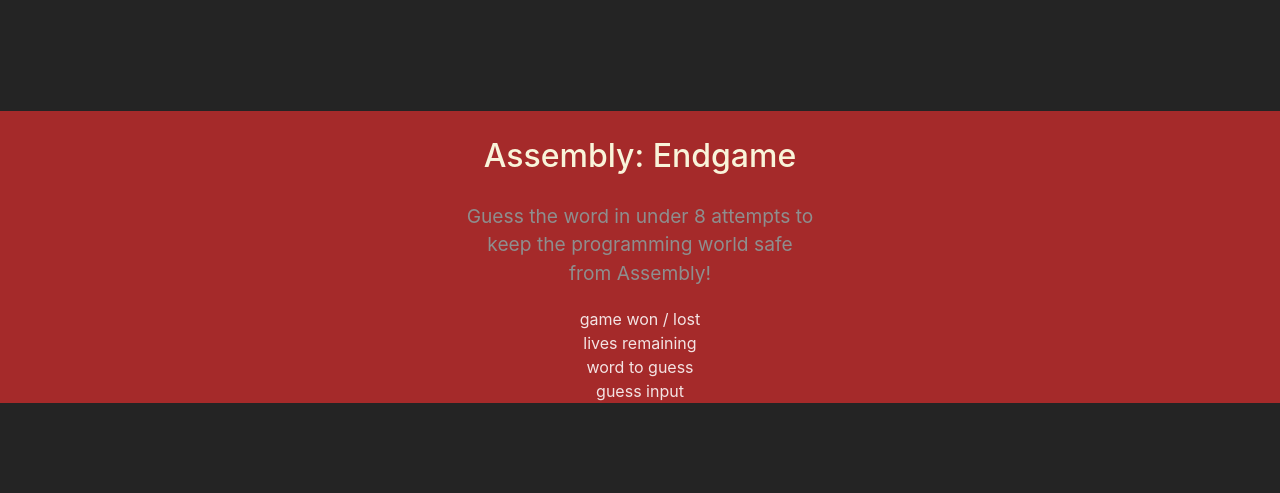
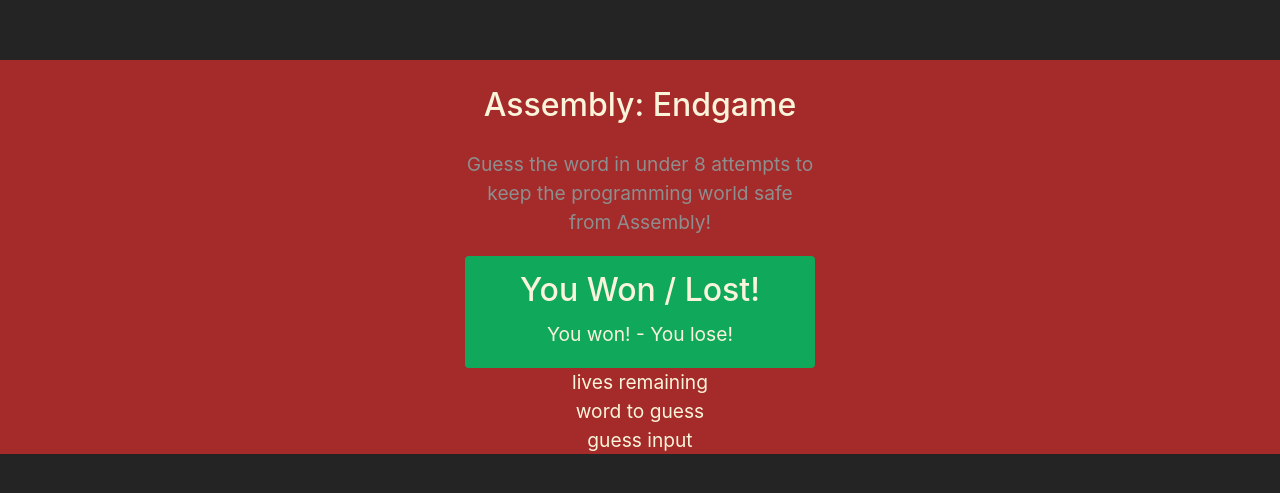
Before and after one commit to img02/assembly-endgame, a React (Vite) app: page / in a window 1280 px wide. Shown: the part 143-636 px from the top of the page. Built offline with nearby package versions, Linux system fonts and the light colour scheme.

Commit message:
add status component, some styling

```diff
--- a/src/App.css
+++ b/src/App.css
@@ -5,6 +5,9 @@ main {
 
   justify-content: center;
   align-items: center;
+
+  font-size: 1.2rem;
+  color: #f9f4da;
 }
 
 #root,
@@ -20,10 +23,10 @@ header {
   text-align: center;
 }
 
-header > h1 {
+header > h1,
+section.game-status > h2 {
   font-size: 2rem;
   font-weight: 500;
-  color: #f9f4da;
 }
 
 header > p {
@@ -31,3 +34,17 @@ header > p {
   max-width: 350px;
   color: #8e8e8e;
 }
+
+section.game-status {
+  background-color: #10a95b;
+  min-width: 350px;
+  text-align: center;
+  border-radius: 4px;
+}
+section.game-status > h2 {
+  margin: 10px 0 0 0;
+}
+
+section.game-status > p {
+  margin-top: 6px;
+}
--- a/src/App.jsx
+++ b/src/App.jsx
@@ -1,6 +1,5 @@
 import { useState } from "react";
 import "./App.css";
-import { Header } from "./components/Header";
 import { Lives } from "./components/Lives";
 import { WordToGuess } from "./components/WordToGuess";
 import { GuessInput } from "./components/GuessInput";
@@ -12,7 +11,14 @@ function App() {
   return (
     <>
       <main>
-        <Header />
+        <header>
+          <h1>Assembly: Endgame</h1>
+          <p>
+            Guess the word in under 8 attempts to keep the programming world
+            safe from Assembly!
+          </p>
+        </header>
+
         <Status />
         <Lives />
         <WordToGuess />
--- a/src/components/Header.jsx
+++ /dev/null
@@ -1,11 +0,0 @@
-export function Header() {
-  return (
-    <header>
-      <h1>Assembly: Endgame</h1>
-      <p>
-        Guess the word in under 8 attempts to keep the programming world safe
-        from Assembly!
-      </p>
-    </header>
-  );
-}
--- a/src/components/Status.jsx
+++ b/src/components/Status.jsx
@@ -1,7 +1,9 @@
-export function Status() {
+export function Status({ gameStatus }) {
+  const style = { backgroundColor: true ? "#10a95b" : "#BA2A2A" };
   return (
-    <>
-      <div>game won / lost</div>
-    </>
+    <section className="game-status" style={style}>
+      <h2>You Won / Lost!</h2>
+      <p>You won! - You lose!</p>
+    </section>
   );
 }
```
